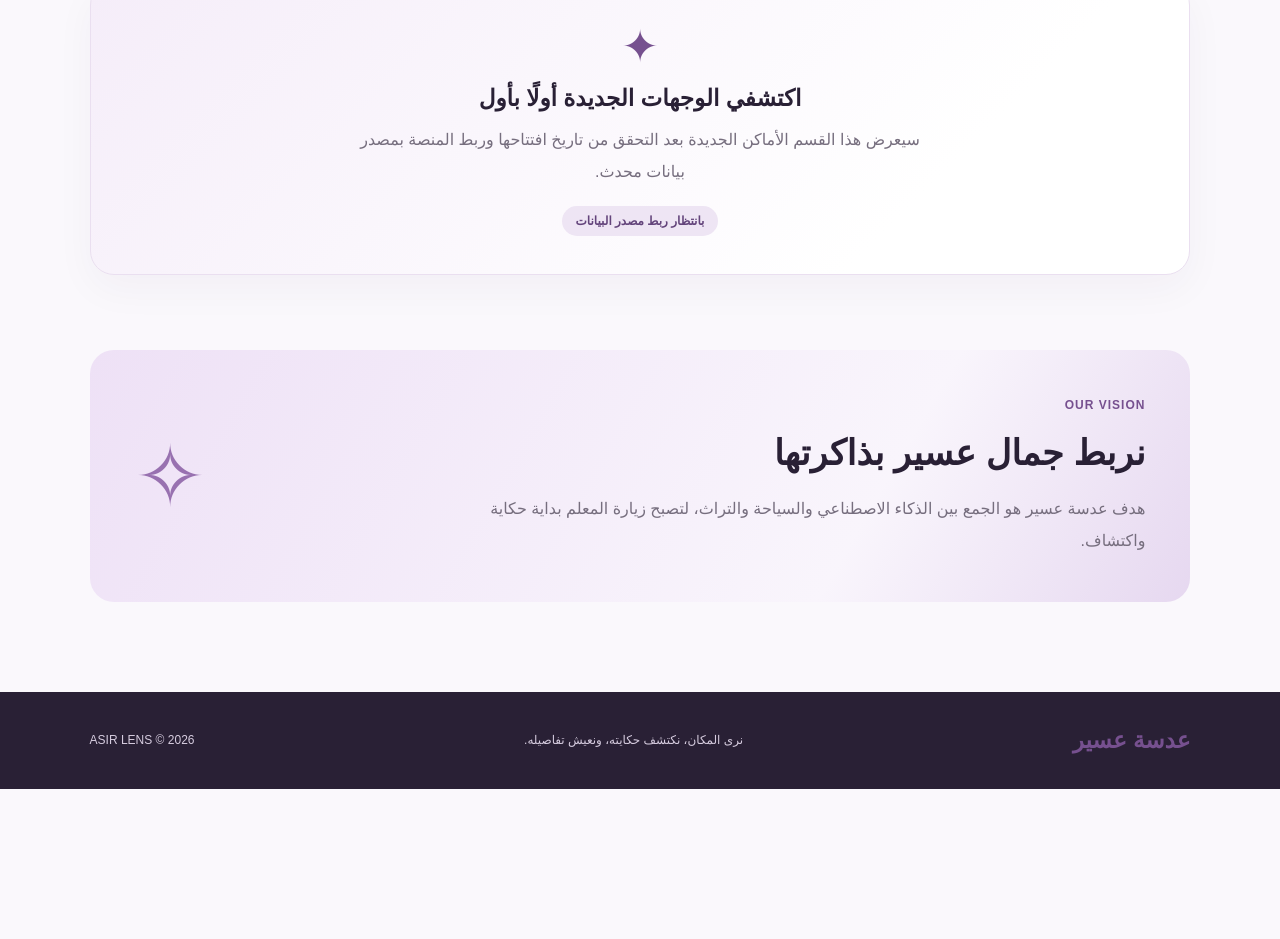
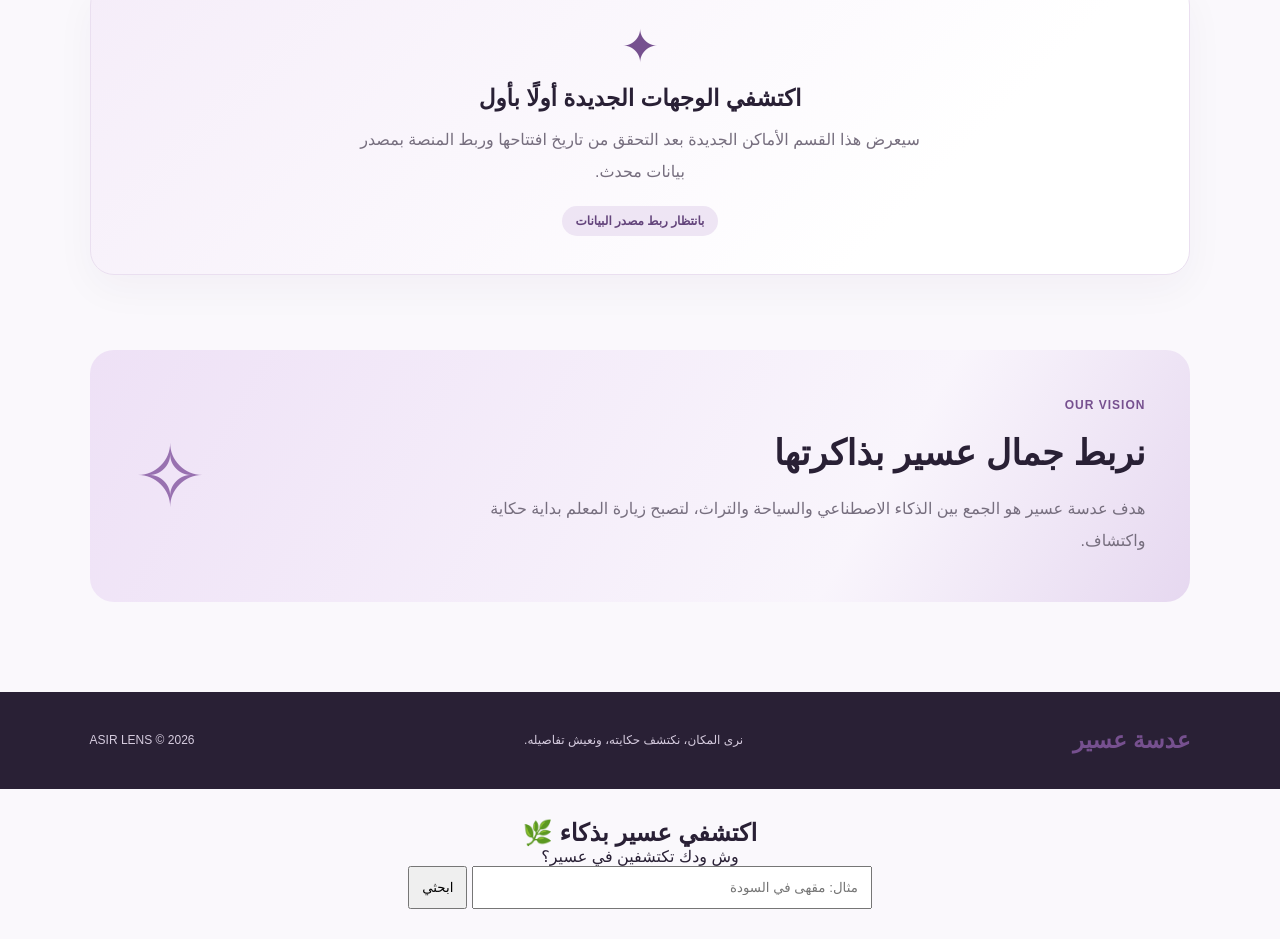
Before and after one commit to galmudhi-maker/ASIR-LENS, a plain HTML site: page index.html in a window 1280 px wide. Shown: the part 4221-5160 px from the top of the page. Before the commit the page ends 5010 px from the top, so only its background shows below. Drawn offline with Linux system fonts and the light colour scheme.

Commit message:
Update index.html

```diff
--- a/index.html
+++ b/index.html
@@ -621,5 +621,28 @@ document.getElementById("copyPlan").addEventListener("click", async () => {
 <script>
 const ASIR_LENS_API = "https://lively-leaf-1907.galmudhi.workers.dev";
 </script>
+  <section id="asir-search" style="padding:30px;text-align:center">
+  <h2>اكتشفي عسير بذكاء 🌿</h2>
+  <p>وش ودك تكتشفين في عسير؟</p>
+  <input id="asir-query" placeholder="مثال: مقهى في السودة"
+    style="padding:12px;width:70%;max-width:400px">
+  <button onclick="searchAsir()" style="padding:12px">ابحثي</button>
+  <p id="asir-result"></p>
+</section>
+<script>
+async function searchAsir() {
+  const result = document.getElementById("asir-result");
+  result.textContent = "جاري الاتصال...";
+  try {
+    const response = await fetch(
+      "https://lively-leaf-1907.galmudhi.workers.dev"
+    );
+    const data = await response.json();
+    result.textContent = data.message;
+  } catch {
+    result.textContent = "تعذر الاتصال، حاولي مرة أخرى.";
+  }
+}
+</script>
 </body>
 </html>
```
